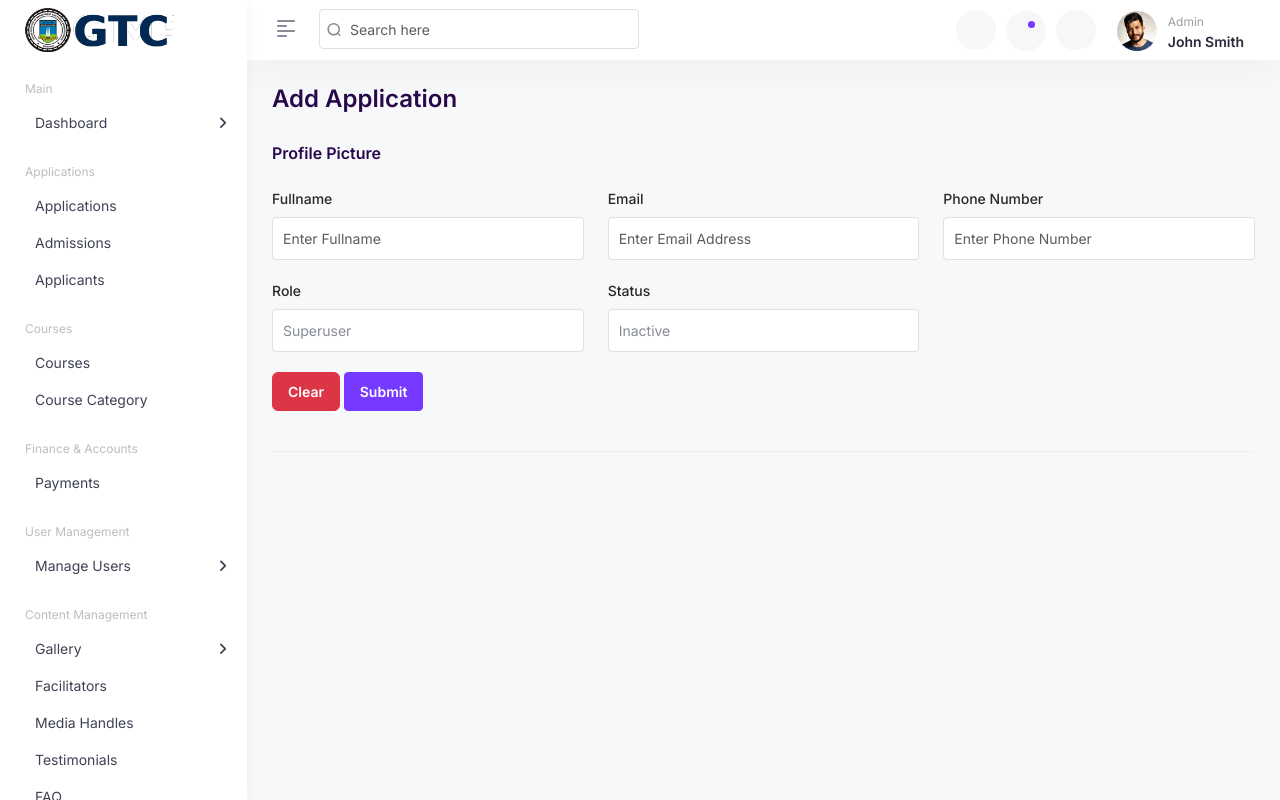
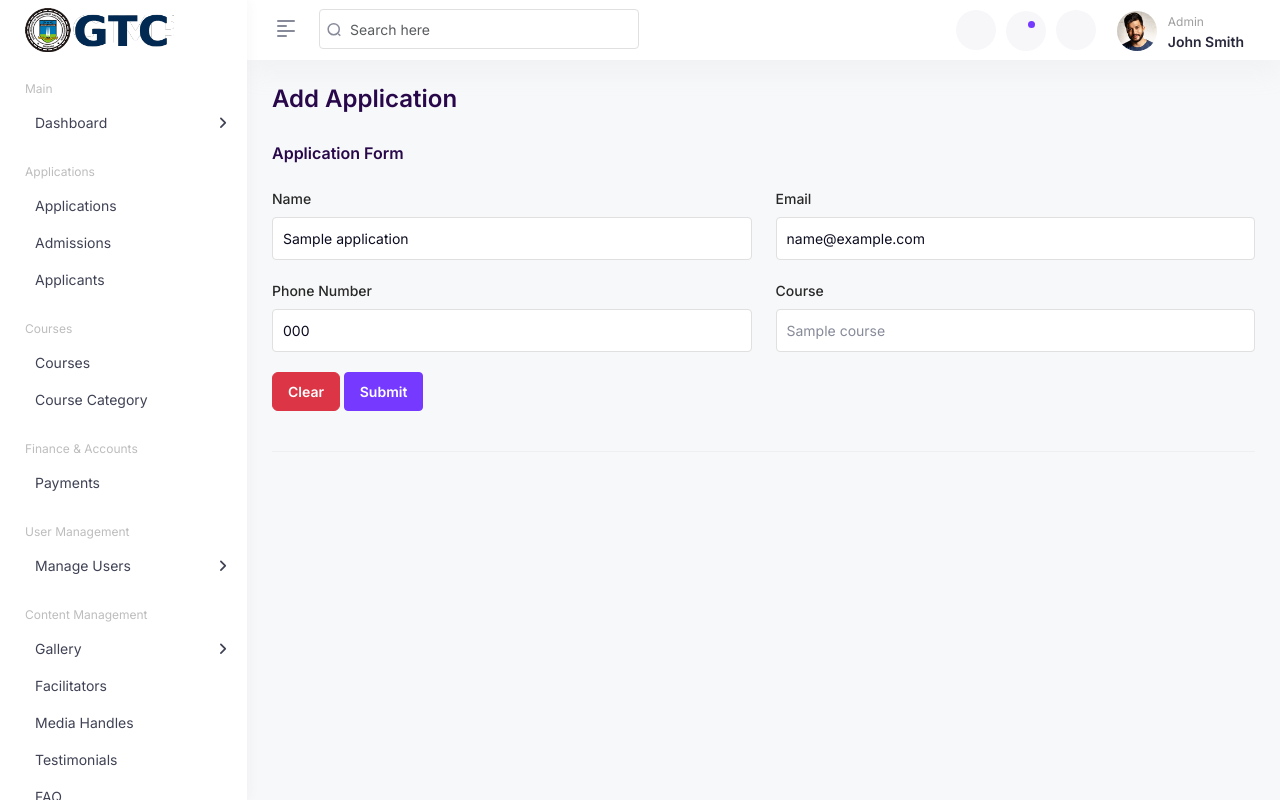
Before and after one commit to gimpa-gtc/gtc, a Django app: template gtccore/dashboard/templates/dashboard/pages/create-update-application.html in a window 1280 px wide. Run offline with Django 4.2, Linux system fonts and the light colour scheme; the template is opened without the code that fills it: values that come from a table or form of the project are taken from there, others are empty; tables that the repository leaves empty hold one stand-in row (values such as "Sample post"); some libraries are stand-ins or nearby versions.

Commit message:
Update create-update-application.html

```diff
--- a/gtccore/dashboard/templates/dashboard/pages/create-update-application.html
+++ b/gtccore/dashboard/templates/dashboard/pages/create-update-application.html
@@ -10,49 +10,41 @@
             <div class="col-md-12">
                 <div class="card-body">
                     <div class="form-group-item">
-                        <h5 class="form-title">Profile Picture</h5>
-                        <form action="{% url 'dashboard:create_update_user' %}" method="POST">
+                        <h5 class="form-title">Application Form</h5>
+                        <form action="{% url 'dashboard:create_update_application' %}" method="POST">
                             {% csrf_token %}
-                            <input type="hidden" name="user_id" value="{{user.id}}">
+                            <input type="hidden" name="application_id" value="{{application.application_id}}">
                         <div class="row">
-                            <div class="col-lg-4 col-md-6 col-sm-12">
+                            <div class="col-lg-6 col-md-6 col-sm-12">
                                 <div class="form-group">
-                                    <label>Fullname</label>
-                                    <input type="text" class="form-control" name="name" value="{{user.name}}" placeholder="Enter Fullname">
+                                    <label>Name</label>
+                                    <input type="text" class="form-control" name="name" value="{{application.name}}" placeholder="Enter Fullname">
                                 </div>
                             </div>
 
-                            <div class="col-lg-4 col-md-6 col-sm-12">
+                            <div class="col-lg-6 col-md-6 col-sm-12">
                                 <div class="form-group">
                                     <label>Email</label>
-                                    <input type="email" class="form-control" name="email" value="{{user.email}}" placeholder="Enter Email Address">
+                                    <input type="email" class="form-control" name="email" value="{{application.email}}" placeholder="Enter Email Address">
                                 </div>
                             </div>
-                            <div class="col-lg-4 col-md-6 col-sm-12">
+                            <div class="col-lg-6 col-md-6 col-sm-12">
                                 <div class="form-group">
                                     <label>Phone Number</label>
-                                    <input type="text" class="form-control" value="{{user.phone}}" placeholder="Enter Phone Number" name="phone">
+                                    <input type="text" class="form-control" value="{{application.phone}}" placeholder="Enter Phone Number" name="phone">
                                 </div>
                             </div>
-                            <div class="col-lg-4 col-md-6 col-sm-12">
+                            <div class="col-lg-6 col-md-6 col-sm-12">
                                 <div class="form-group">
-                                    <label>Role</label>
-                                    <select class="form-control" name="role">
-                                        <option value="superuser" {% if user.is_superuser %} selected {% endif %}>Superuser</option>
-                                            <option value="staff" {% if user.is_staff %} selected {% endif %} >Staff</option>
+                                    <label>Course</label>
+                                    <select class="form-control" name="course_id">
+                                        {% for course in courses %}
+                                            <option value="{{course.id}}" {% if course.id == application.course.id %} selected {% endif %}>{{course.title}}</option>
+                                        {% endfor %}
                                     </select>
                                 </div>
                             </div>
 
-                            <div class="col-lg-4 col-md-6 col-sm-12">
-                                <div class="form-group">
-                                    <label>Status</label>
-                                    <select class="form-control" name="status">
-                                            <option value="active" {% if user.is_active %} selected {% endif %}>Active</option>
-                                            <option value="inactive" {% if not user.is_active %} selected {% endif %} >Inactive</option>
-                                    </select>
-                                </div>
-                            </div>
                             <div class="col-lg-6 col-md-6 col-sm-12">
                                 <div class="form-group">
                                     <input type="reset"  class="btn btn-danger" value="Clear">
```
